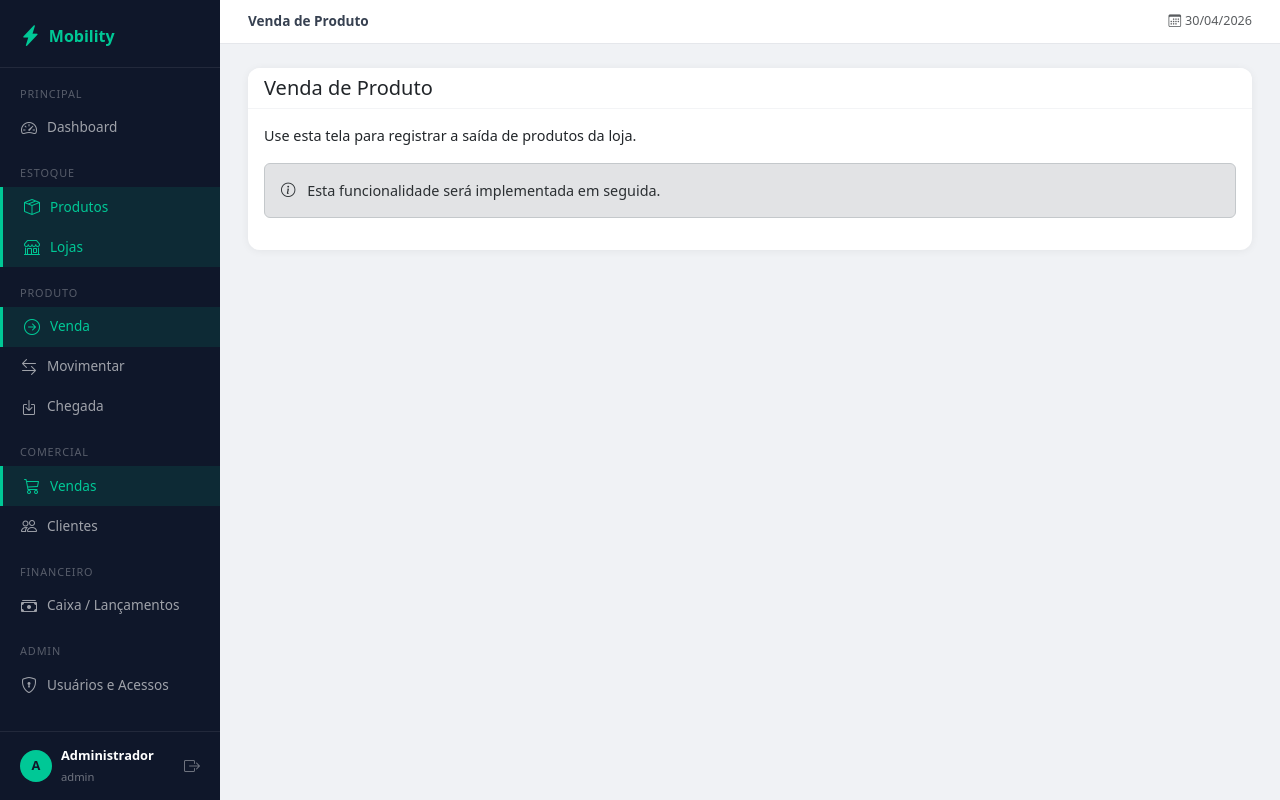
After one commit to thiagoph1/erp-motos, a Flask app: page /lojas/produto/venda in a window 1280 px wide. The commit adds this page. Run offline with Flask 3, Linux system fonts and the light colour scheme; a user stored in the database is signed in; some libraries are stand-ins or nearby versions.

Commit message:
novas telas para o produto.

```diff
--- a/routes/lojas.py
+++ b/routes/lojas.py
@@ -16,6 +16,27 @@ def index():
     """Lista todas as lojas"""
     lojas = Loja.query.order_by(Loja.nome).all()
     return render_template('lojas.html', lojas=lojas)
+
+
+@lojas_bp.route('/produto/venda')
+@login_required
+def produto_venda():
+    """Página para saída de produto de loja"""
+    return render_template('produto_venda.html')
+
+
+@lojas_bp.route('/produto/movimentar')
+@login_required
+def produto_movimentar():
+    """Página para movimentar produto entre lojas"""
+    return render_template('produto_movimentar.html')
+
+
+@lojas_bp.route('/produto/chegada')
+@login_required
+def produto_chegada():
+    """Página para registrar chegada de produto"""
+    return render_template('produto_chegada.html')
 
 
 @lojas_bp.route('/novo', methods=['GET', 'POST'])
--- a/templates/base.html
+++ b/templates/base.html
@@ -195,6 +195,22 @@
     </a>
   </nav>
 
+  <div class="nav-section">Produto</div>
+  <nav class="nav flex-column">
+    <a href="{{ url_for('lojas.produto_venda') }}"
+       class="nav-link {% if request.endpoint == 'lojas.produto_venda' %}active{% endif %}">
+      <i class="bi bi-arrow-right-circle"></i> Venda
+    </a>
+    <a href="{{ url_for('lojas.produto_movimentar') }}"
+       class="nav-link {% if request.endpoint == 'lojas.produto_movimentar' %}active{% endif %}">
+      <i class="bi bi-arrow-left-right"></i> Movimentar
+    </a>
+    <a href="{{ url_for('lojas.produto_chegada') }}"
+       class="nav-link {% if request.endpoint == 'lojas.produto_chegada' %}active{% endif %}">
+      <i class="bi bi-box-arrow-in-down"></i> Chegada
+    </a>
+  </nav>
+
   <div class="nav-section">Comercial</div>
   <nav class="nav flex-column">
     <a href="{{ url_for('vendas.index') }}"
--- /dev/null
+++ b/templates/produto_venda.html
@@ -0,0 +1,22 @@
+{% extends "base.html" %}
+
+{% block page_title %}Venda de Produto{% endblock %}
+
+{% block content %}
+<div class="row">
+  <div class="col-12">
+    <div class="card">
+      <div class="card-header">
+        <h5 class="mb-0">Venda de Produto</h5>
+      </div>
+      <div class="card-body">
+        <p>Use esta tela para registrar a saída de produtos da loja.</p>
+        <div class="alert alert-secondary">
+          <i class="bi bi-info-circle me-2"></i>
+          Esta funcionalidade será implementada em seguida.
+        </div>
+      </div>
+    </div>
+  </div>
+</div>
+{% endblock %}
```
Also changed, not shown: templates/produto_chegada.html (added, +22 -0 lines), templates/produto_movimentar.html (added, +22 -0 lines).
